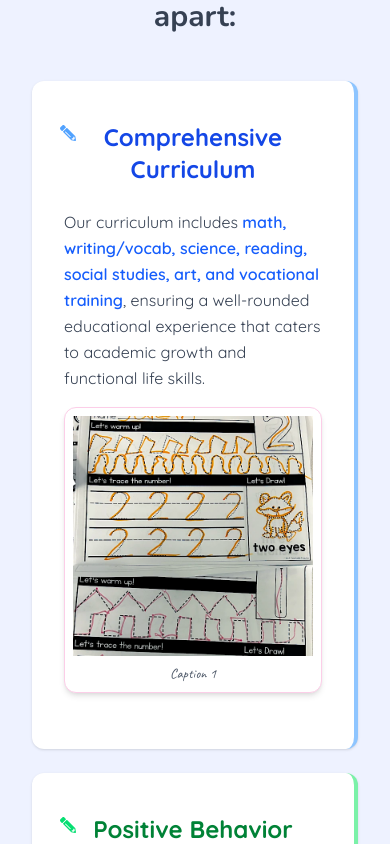
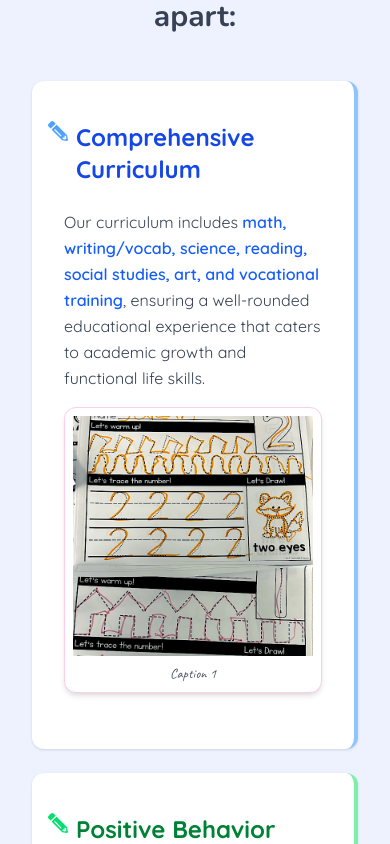
Before and after one commit to Ryan9698/speech-avenues-school, a Next.js app in the folder satc-school/: page / in a window 390 px wide. Shown: the part 2980-3824 px from the top of the page. Built offline with nearby package versions, Linux system fonts and the light colour scheme.

Commit message:
Added small styling change to fix headers in homepage

```diff
--- a/satc-school/src/components/Home/Mission.jsx
+++ b/satc-school/src/components/Home/Mission.jsx
@@ -164,19 +164,15 @@ export default function Mission() {
                   aria-labelledby={`section-${index}`}
                   className={`flex flex-col h-full bg-white rounded-xl shadow py-8 md:p-6 border-r-4 ${item.color.border}`}
                 >
-                  <div className="relative flex justify-center md:justify-start mb-4 mt-2">
+                  <div className="flex gap-2 mb-4 mt-2 px-4 md:px-0">
                     <PencilAnimation
                       index={index}
                       color={item.color.pencil}
-                      className={`absolute left-7 top-1 md:static md:mr-2 ${
-                        item.title === 'Family Involvement and Support'
-                          ? 'left-2'
-                          : ''
-                      }`}
+                      className="w-5 h-5 flex-shrink-0"
                     />
                     <h3
                       id={`section-${index}`}
-                      className={`text-2xl font-bold font-quicksand text-center md:text-left px-10 md:px-0  ${item.color.header}`}
+                      className={`text-2xl font-bold font-quicksand ${item.color.header}`}
                     >
                       {item.title}
                     </h3>
```
